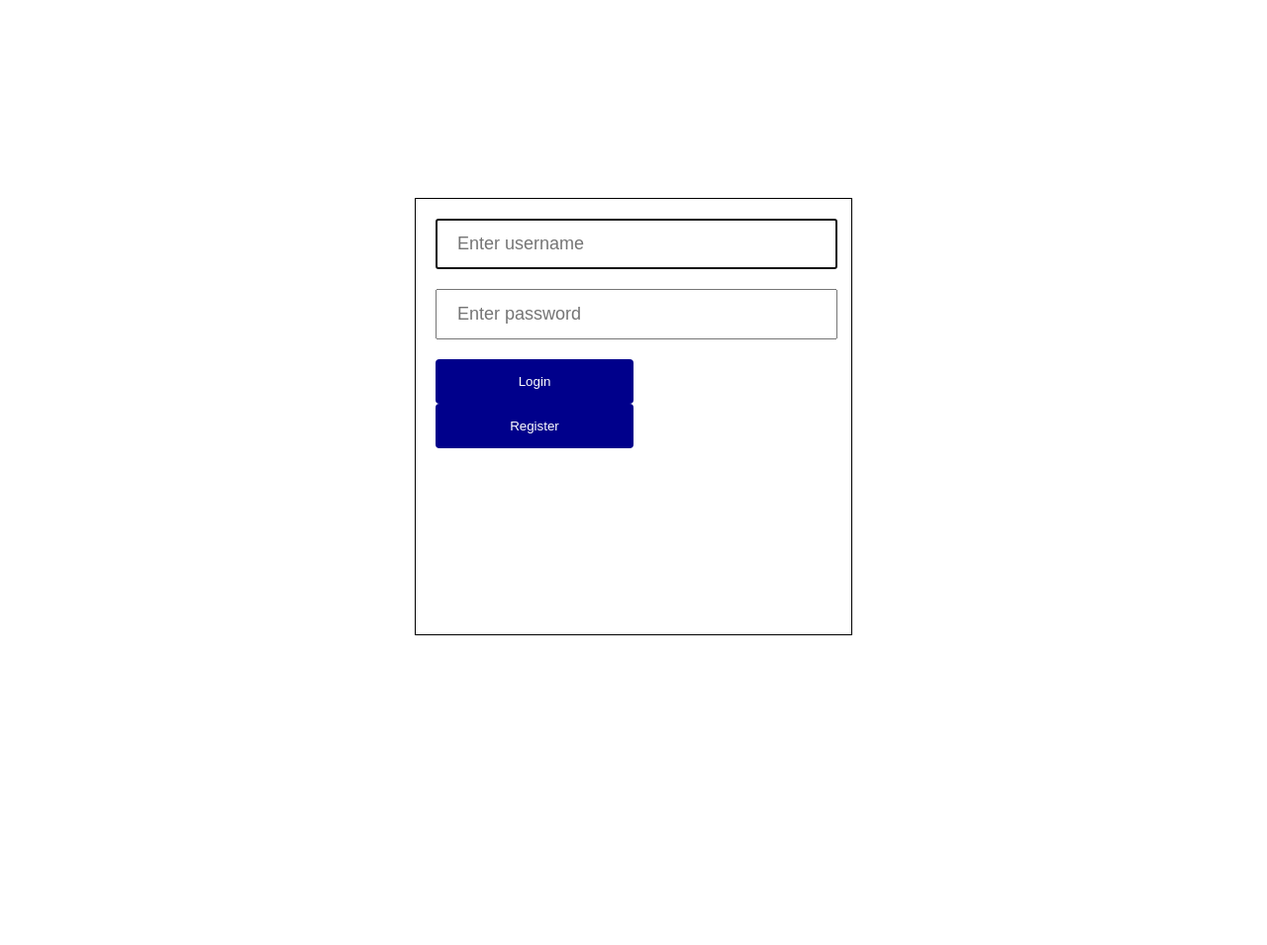
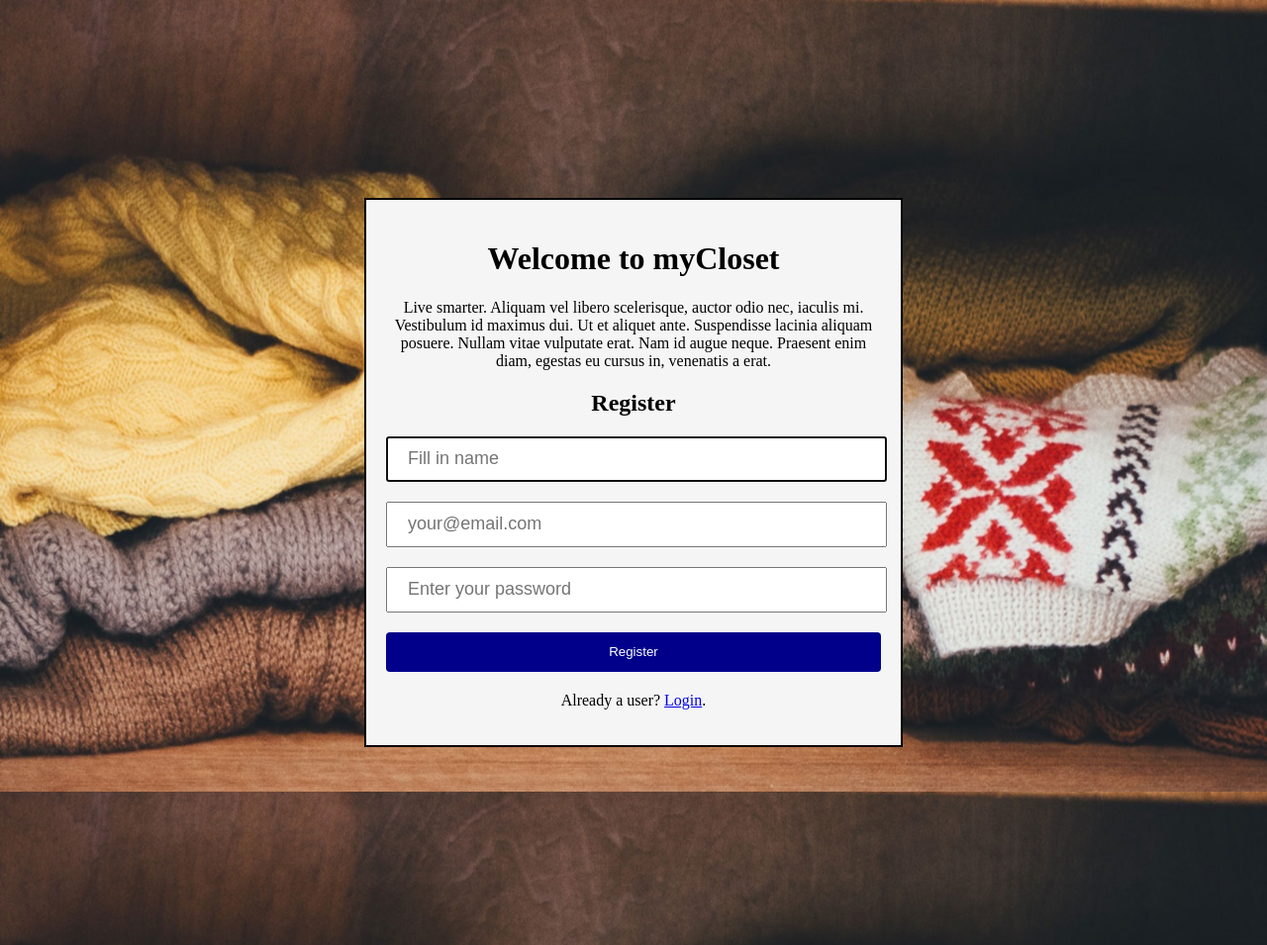
Before and after one commit to CalleVonAnka/projekt1, a PHP site: page / in a window 1280 px wide. Shown: the whole page at 99% size. Before the commit the page ends 642 px from the top, so only its background shows below. Run offline with PHP 8.4, Linux system fonts and the light colour scheme; some libraries are stand-ins or nearby versions.

Commit message:
form, bg, css

```diff
--- a/css/style.css
+++ b/css/style.css
@@ -1,25 +1,36 @@
-.loginForm {
-  height: 400px;
-  width: 400px;
+body{
+  background-image: url(../img/bg.jpg);
+  background-repeat: no-repeat;
+  background-position: right top;
+  background-attachment: fixed;
+  background-size: 100% 100%;
+}
+
+.form {
+  background-color: whitesmoke;
+  height: 100%;
+  width: 500px;
   margin: 200px auto;
   padding: 20px;
-  border: 1px solid black;
+  border: 2px solid black;
 }
 
 input[type="text"],input[type="password"] {
-  height: 45px;
-  width: 380px;
+  height: 40px;
+  width: 480px;
   font-size: 18px;
   margin-bottom: 20px;
   padding-left: 20px;
 }
 
 .btn-login, .btn-register{
-  width: 200px;
-  padding: 15px 25px;
+  width: 100%;
+  height: 40px;
+  margin: 0px 0px 20px;
   color: white;
   background-color: darkblue;
   border: none;
   border-radius: 4px;
   cursor: pointer;
+  float: right;
 }
--- a/index.php
+++ b/index.php
@@ -4,16 +4,41 @@
     <meta charset="utf-8">
     <title>myCloset</title>
     <link rel="stylesheet" href="css/style.css">
+    <script src="https://ajax.googleapis.com/ajax/libs/jquery/3.1.1/jquery.min.js"></script>
   </head>
   <body>
-    <div class="loginForm">
-      <form action="index.php" method="post" enctype="multipart/form-data">
-        <input placeholder="Enter username" name="username" type="text" autofocus>
-        <input placeholder="Enter password" name="password" type="password">
-        <br/>
-        <input name="login" type="submit" value="Login" class="btn-login">
-        <input name="register" type="submit" value="Register" class="btn-register">
-      </form>
+    <script type="text/javascript">
+    $(function() {
+     $('#switchForm').click(function() {
+       $('#sec_box').show();
+       $('#first_box').hide();
+     });
+    });
+    </script>
+    <div class="form">
+      <div class="registerForm" id="first_box" align="center">
+        <h1>Welcome to myCloset</h1>
+        <p>Live smarter. Aliquam vel libero scelerisque, auctor odio nec, iaculis mi. Vestibulum id maximus dui. Ut et aliquet ante. Suspendisse lacinia aliquam posuere. Nullam vitae vulputate erat. Nam id augue neque. Praesent enim diam, egestas eu cursus in, venenatis a erat.</p>
+        <h2>Register</h2>
+        <form action="index.php" method="post" enctype="multipart/form-data">
+          <input placeholder="Fill in name" name="name" type="text" autofocus required="true">
+          <input placeholder="your@email.com" name="email" type="text" autofocus required="true">
+          <input placeholder="Enter your password" name="password" type="password" autofocus required="true">
+          <br/>
+            <input name="register" type="submit" value="Register" class="btn-register">
+            <p><br/>Already a user? <a href="#" id="switchForm">Login</a>.</p>
+        </form>
+      </div>
+      <div class="loginForm" id="sec_box" style="display: none;" align="center">
+        <h2>Login</h2>
+        <form action="index.php" method="post" enctype="multipart/form-data">
+          <input placeholder="Enter email" name="username" type="text" autofocus>
+          <input placeholder="Enter password" name="password" type="password">
+          <br/>
+          <input name="login" type="submit" value="Login" class="btn-login">
+          <br><br><br><a href="index.php">Cancel</a>
+        </form>
+      </div>
     </div>
   </body>
 </html>
```
Also changed, not shown: img/bg.jpg (added).
